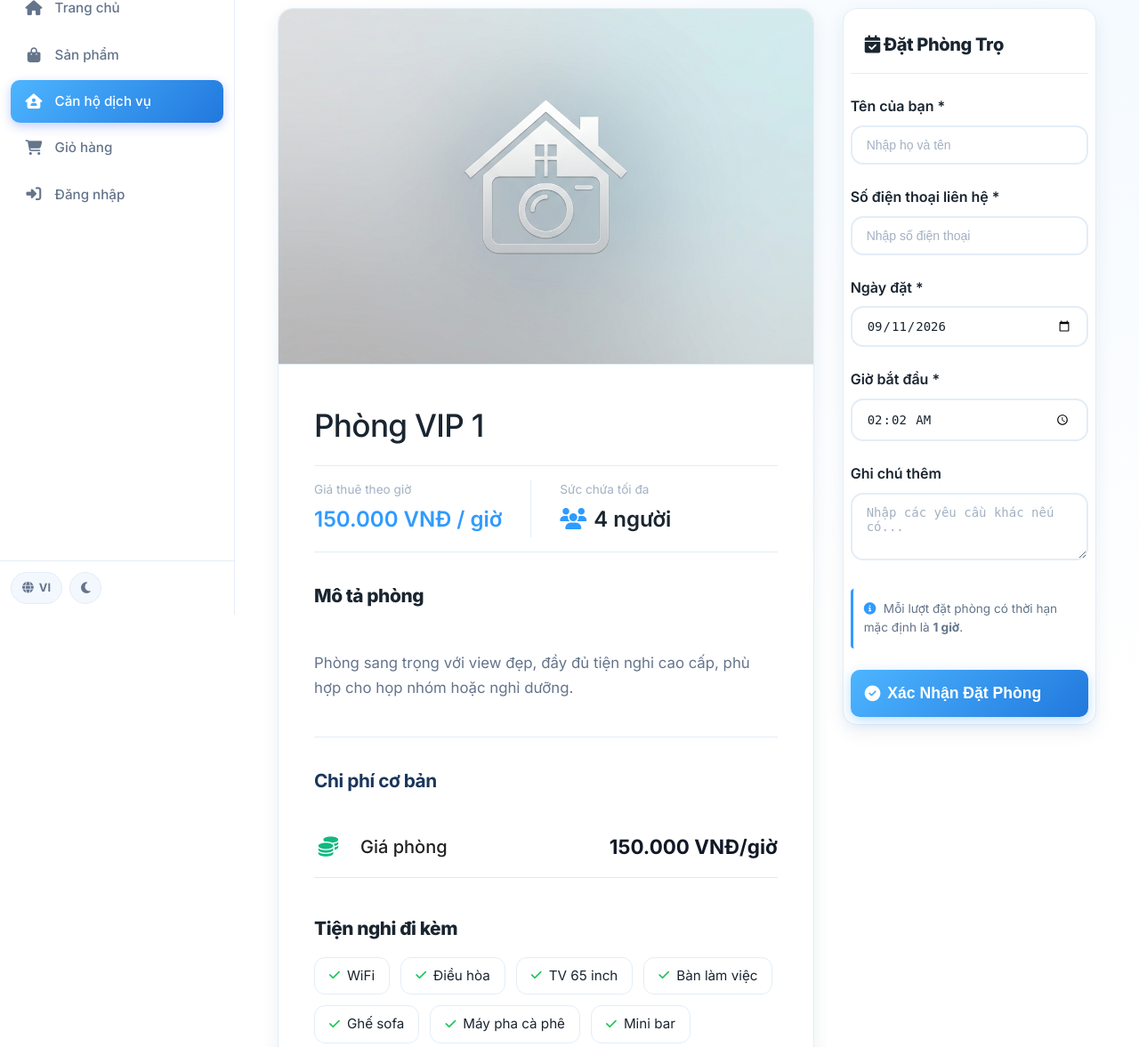
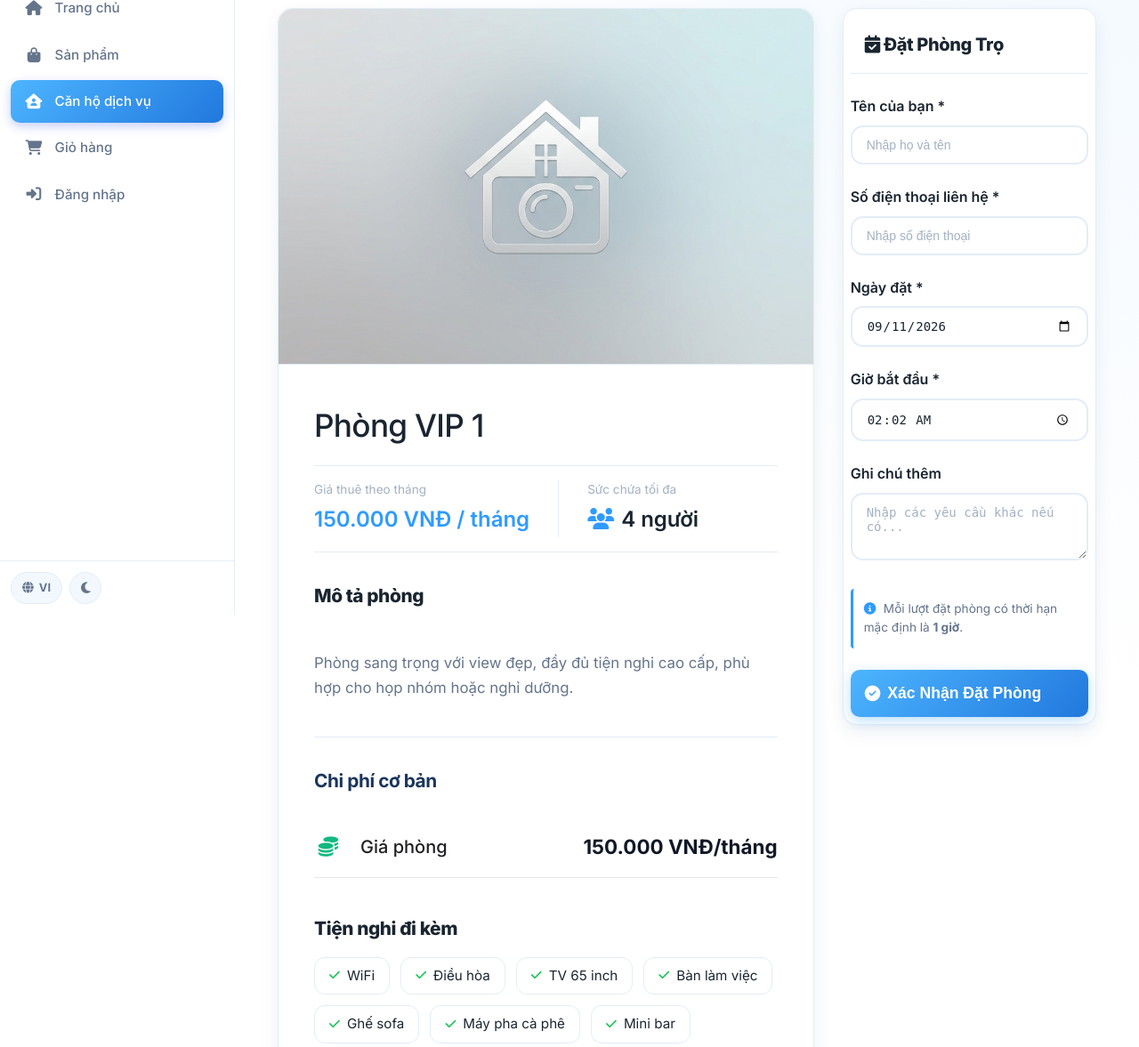
Before and after one commit to nghuuhieu1903/quan-co-bong, a Flask app: page /room/1 in a window 1280 px wide. Shown: the part 109-1286 px from the top of the page at 89% size. Run offline with Flask 3, Linux system fonts and the light colour scheme; data comes from the database, SQL or seed files in the repository; data that the repository does not hold is empty.

Commit message:
Show each room's own price unit, and default to monthly
The room management table printed "VNĐ/h" no matter what unit the room was
saved with, so an apartment let at 5.400.000 a month read as 5.400.000 an
hour. It now prints room.price_unit, like the customer pages already did -
those were correct and are unchanged apart from their fallback.

This is a serviced-apartment business let by the month, so monthly is now
the default everywhere hourly used to be: the column default, the fallback
in the templates, and the option pre-selected in the add and edit forms.

Co-Authored-By: Claude Opus 5 <noreply@anthropic.com>

```diff
--- a/models.py
+++ b/models.py
@@ -112,7 +112,8 @@ class Room(db.Model):
     name = db.Column(db.String(100), nullable=False)
     description = db.Column(db.Text, nullable=False)
     price_per_hour = db.Column(db.Float, nullable=False)
-    price_unit = db.Column(db.String(50), default='giờ')
+    # serviced apartments here are let by the month; hourly is the exception
+    price_unit = db.Column(db.String(50), default='tháng')
     capacity = db.Column(db.Integer, nullable=False)
     image = db.Column(db.String(200), default='pngtree.png')
     amenities = db.Column(db.Text)  # JSON string of amenities
--- a/templates/admin_add_room.html
+++ b/templates/admin_add_room.html
@@ -36,8 +36,8 @@
                 <div class="form-group" style="margin: 0;">
                     <label class="form-label" for="price_unit" style="font-weight: 600;">Đơn vị tính *</label>
                     <select id="price_unit" name="price_unit" class="form-control" style="padding: 0.5rem; height: auto;" required>
-                        <option value="giờ" selected>Theo giờ</option>
-                        <option value="tháng">Theo tháng</option>
+                        <option value="tháng" selected>Theo tháng</option>
+                        <option value="giờ">Theo giờ</option>
                         <option value="năm">Theo năm</option>
                     </select>
                 </div>
--- a/templates/admin_edit_room.html
+++ b/templates/admin_edit_room.html
@@ -36,8 +36,8 @@
                 <div class="form-group" style="margin: 0;">
                     <label class="form-label" for="price_unit" style="font-weight: 600;">Đơn vị tính *</label>
                     <select id="price_unit" name="price_unit" class="form-control" style="padding: 0.5rem; height: auto;" required>
-                        <option value="giờ" {% if not room or room.price_unit == 'giờ' %}selected{% endif %}>Theo giờ</option>
-                        <option value="tháng" {% if room and room.price_unit == 'tháng' %}selected{% endif %}>Theo tháng</option>
+                        <option value="tháng" {% if not room or room.price_unit in (None, '', 'tháng') %}selected{% endif %}>Theo tháng</option>
+                        <option value="giờ" {% if room and room.price_unit == 'giờ' %}selected{% endif %}>Theo giờ</option>
                         <option value="năm" {% if room and room.price_unit == 'năm' %}selected{% endif %}>Theo năm</option>
                     </select>
                 </div>
--- a/templates/admin_rooms.html
+++ b/templates/admin_rooms.html
@@ -158,7 +158,7 @@
                                     <strong>{{ room.name }}</strong>
                                 </td>
                                 <td>
-                                    <strong style="color: var(--accent-color);">{{ room.price_per_hour|vnd }} VNĐ/h</strong>
+                                    <strong style="color: var(--accent-color);">{{ room.price_per_hour|vnd }} VNĐ/{{ room.price_unit or 'tháng' }}</strong>
                                 </td>
                                 <td class="hide-mobile">
                                     {{ room.capacity }} người
--- a/templates/room_detail.html
+++ b/templates/room_detail.html
@@ -59,9 +59,9 @@
 
                     <div style="display: flex; gap: 2rem; margin-bottom: 2rem; padding: 1rem 0; border-top: 1px solid var(--border-color); border-bottom: 1px solid var(--border-color);">
                         <div>
-                            <span style="display: block; font-size: 0.85rem; color: var(--text-muted); margin-bottom: 0.25rem;">Giá thuê theo {{ room.price_unit or 'giờ' }}</span>
+                            <span style="display: block; font-size: 0.85rem; color: var(--text-muted); margin-bottom: 0.25rem;">Giá thuê theo {{ room.price_unit or 'tháng' }}</span>
                             <span style="font-size: 1.5rem; font-weight: 600; color: var(--accent-color);">
-                                {{ room.price_per_hour|vnd }} VNĐ / {{ room.price_unit or 'giờ' }}
+                                {{ room.price_per_hour|vnd }} VNĐ / {{ room.price_unit or 'tháng' }}
                             </span>
                         </div>
                         <div style="border-left: 1px solid var(--border-color); padding-left: 2rem;">
@@ -90,7 +90,7 @@
                                     </div>
                                     <span style="font-size: 1.25rem; color: #202124; font-weight: 500;">Giá phòng</span>
                                 </div>
-                                <span style="font-size: 1.4rem; font-weight: 700; color: #111827;">{{ room.price_per_hour|vnd }} VNĐ/{{ room.price_unit or 'giờ' }}</span>
+                                <span style="font-size: 1.4rem; font-weight: 700; color: #111827;">{{ room.price_per_hour|vnd }} VNĐ/{{ room.price_unit or 'tháng' }}</span>
                             </div>
 
                             <!-- Dynamic Costs -->
--- a/templates/rooms.html
+++ b/templates/rooms.html
@@ -27,7 +27,7 @@
                     <div style="position: relative; height: 200px; width: 100%; overflow: hidden; background: var(--gradient-secondary);">
                         <img src="{{ room.image_url }}" alt="{{ room.name }}" style="width: 100%; height: 100%; object-fit: cover; transition: transform 0.3s ease;" onmouseover="this.style.transform='scale(1.05)'" onmouseout="this.style.transform='scale(1)'">
                         <div style="position: absolute; top: 1rem; right: 1rem; background: var(--accent-color); color: white; padding: 0.5rem 1rem; border-radius: 20px; font-weight: 600; font-size: 0.9rem;">
-                            {{ room.price_per_hour|vnd }}đ / {{ room.price_unit or 'giờ' }}
+                            {{ room.price_per_hour|vnd }}đ / {{ room.price_unit or 'tháng' }}
                         </div>
                     </div>
 
```
